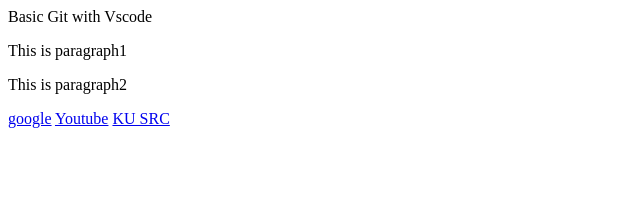
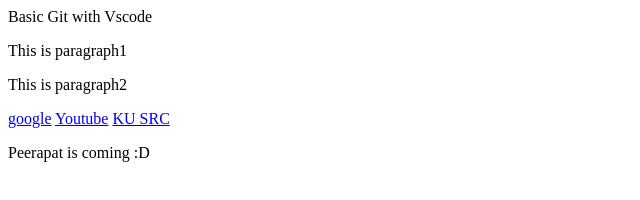
Before and after one commit to korawit/html-demo, a plain HTML site: page index.html in a window 1280 px wide. Shown: the whole page, without its empty margins (0-640 px from the left). Drawn offline with Linux system fonts and the light colour scheme.

Commit message:
add paragraph

```diff
--- a/index.html
+++ b/index.html
@@ -8,5 +8,6 @@
 <a href="http://www.google.co.th">google</a>
 <a href="http://www.youtube.com">Youtube</a>
 <a href="http://www.src.ku.ac.th">KU SRC</a>
+<p>Peerapat is coming :D</p>
 </body>
 </html>
```
